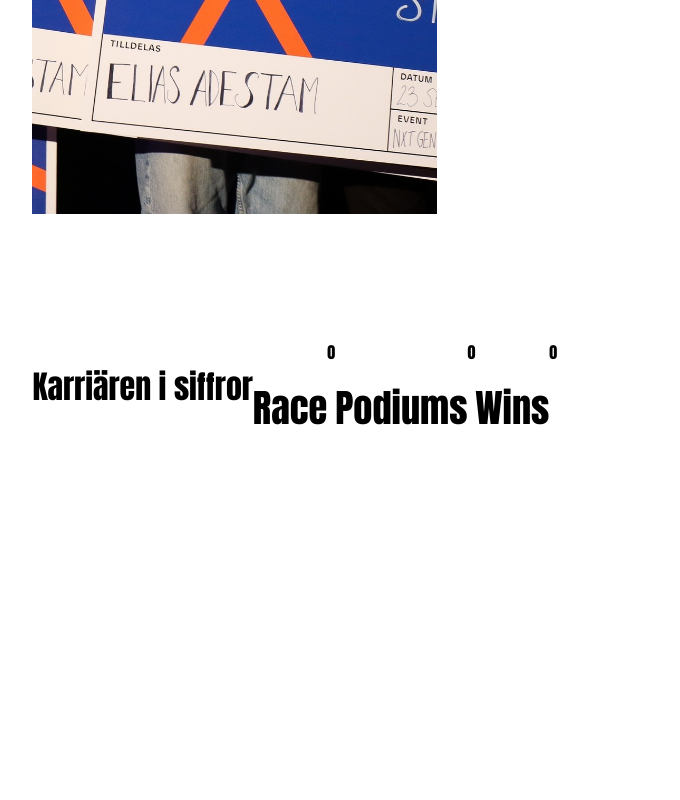
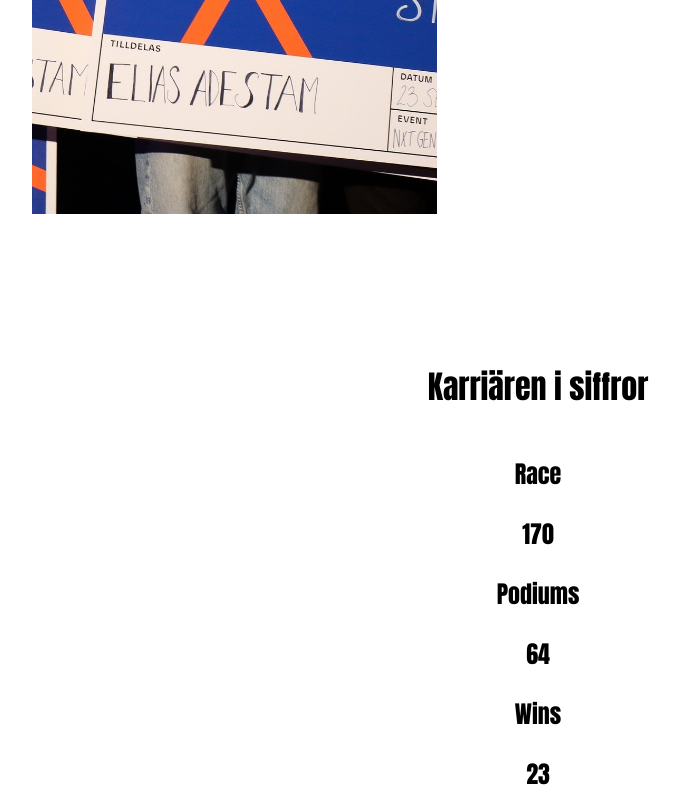
Before and after one commit to EliasAdestam/Project-Website, a plain HTML site: page index.html in a window 1280 px wide. Shown: the part 1403-2203 px from the top of the page, without its empty margins (102-782 px from the left). Before the commit the page ends 1886 px from the top, so only its background shows below. Drawn offline with nearby package versions, Linux system fonts and the light colour scheme; files whose address does not match are found by name.

Commit message:
Add files via upload

```diff
--- a/Styling.css
+++ b/Styling.css
@@ -87,22 +87,21 @@ body {
     width: 80%;
     position: relative;
     display: flex;
-    flex-direction: row;
+    flex-direction: column;
 }
 
     /* Styling för texten "KARRIÄREN I SIFFROR" */
 .stats h1{
     text-align: center;
 }
-    /* Styling för texterna Race, Podiums och Wins */
-.stats p {
-    font-size: 3vw;
+
+.stats-item {
+    text-align: center;
+    font-size: x-large;
 }
     /* Styling för siffrorna som räknar uppåt */
 .stats-counter {
-    display: flex;
-    flex-direction: column;
-    position: relative;
+    text-align: center;
 }
 
 
--- a/index.html
+++ b/index.html
@@ -10,7 +10,7 @@
 <body>
     <header>
         <div class="header">
-            <a href="Adestam Projekt">
+            <a id="home" href="#">
                 <img src="C:\Users\EliasAdestam\.vscode\My Websites\Adestam Projekt\Bilder\logotyp.png" alt="logotyp">
             </a>
         </div>
@@ -48,18 +48,25 @@
 
     <div class="stats">
         <h1>Karriären i siffror</h1>
+        <div class="stats-item">
             <p>Race</p>
             <div class="stats-counter" id="race">0</div>
+        </div>
+        <div class="stats-item">
             <p>Podiums</p>
             <div class="stats-counter" id="podiums">0</div>
+        </div>
+        <div class="stats-item">
             <p>Wins</p>
             <div class="stats-counter" id="wins">0</div>
+        </div>
     </div>
 
 
 <script src="https://cdn.jsdelivr.net/npm/swiper@11/swiper-bundle.min.js"></script>
 
 <script>
+    // Swiper gallery knappar skript //
     const swiper = new Swiper('.swiper', {
     loop: true,
 
@@ -73,6 +80,38 @@
         prevEl: '.swiper-button-prev',
     },
 });
+
+    // Räkna upp siffror på statisken  //
+function startCountdown(target, elementId) {
+        let count = 0;
+        const targetNumber = target;
+
+        function updateNumber() {
+            count += 1;
+            document.getElementById(elementId).innerText = count;
+
+            if (count < targetNumber) {
+                const remaining = targetNumber - count;
+                const interval = Math.max(200 / remaining, 2);
+                setTimeout(updateNumber, interval);
+            }
+        }
+
+        updateNumber();
+    }
+
+    startCountdown(170, 'race');
+    startCountdown(64, 'podiums');
+    startCountdown(23, 'wins');
+    // Go to top header //
+    document.getElementById('home').addEventListener('click', function() {
+        event.preventDefault();
+
+      window.scrollTo({
+        top: 0, // Specificerar att det ska vara hela vägen upp
+        behavior: 'smooth' // Gör skrollen upp smooth
+      });
+    });
 </script>
 </body>
 </html>
```
Lines whose indentation alone changed are shown as unchanged.
